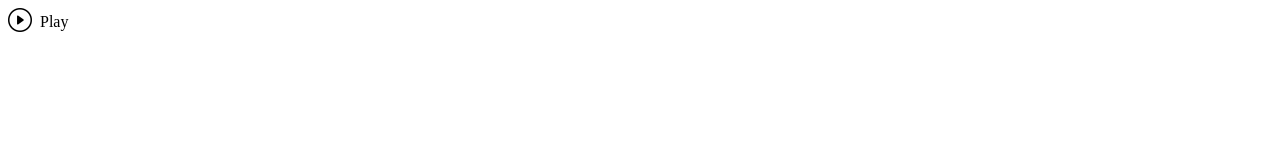
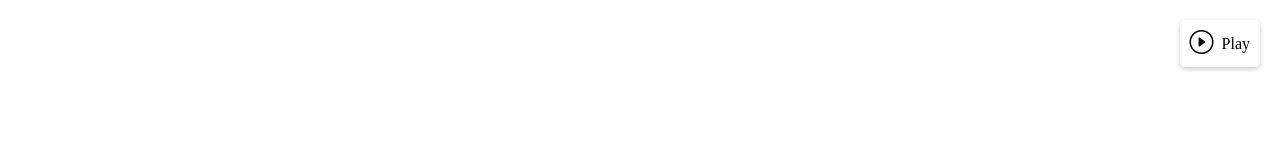
Before and after one commit to Wedding-Invitation-DP/musik.coba, a plain HTML site: page index.html in a window 1280 px wide. Drawn offline with nearby package versions, Linux system fonts and the light colour scheme.

Commit message:
Update index.html

```diff
--- a/index.html
+++ b/index.html
@@ -5,54 +5,40 @@
     <meta name="viewport" content="width=device-width, initial-scale=1.0">
     <title>Audio Player</title>
     <link rel="stylesheet" href="https://cdn.jsdelivr.net/npm/bootstrap-icons@1.5.0/font/bootstrap-icons.css">
+    <style>
+        /* Styling untuk kontrol audio di pojok kanan atas */
+        #audio-control {
+            position: fixed;
+            top: 20px;
+            right: 20px;
+            z-index: 1000;
+            display: flex;
+            align-items: center;
+            background-color: rgba(255, 255, 255, 0.8); /* Background semi-transparan */
+            padding: 10px;
+            border-radius: 5px;
+            box-shadow: 0 2px 5px rgba(0, 0, 0, 0.2);
+        }
+    </style>
 </head>
 <body>
 
-<div id="audio-container">
-    <audio id="song" autoplay loop>
-        <source src="audio/save-and-sound.mp3" type="audio/mp3">
-    </audio>
-
-    <div class="audio-icon-wrapper" style="display: flex; align-items: center; cursor: pointer;">
-        <i class="bi bi-play-circle" style="font-size: 24px;"></i>
-        <span id="play-pause-text" style="margin-left: 8px;">Play</span>
-    </div>
+<div id="audio-control">
+    <i id="audio-icon" class="bi bi-play-circle" style="font-size: 24px; cursor: pointer;"></i>
+    <span id="play-pause-text" style="margin-left: 8px;">Play</span>
 </div>
 
+<audio id="song" autoplay loop>
+    <source src="audio/save-and-sound.mp3" type="audio/mp3">
+</audio>
+
 <script>
-    const rootElement = document.querySelector(":root");
-    const audioIconWrapper = document.querySelector('.audio-icon-wrapper');
-    const audioIcon = document.querySelector('.audio-icon-wrapper i');
-    const song = document.querySelector('#song');
+    const audioIcon = document.getElementById('audio-icon');
     const playPauseText = document.getElementById('play-pause-text');
-    let isPlaying = false;
+    const song = document.getElementById('song');
+    let isPlaying = true; // Set to true for auto play
 
-    function disableScroll() {
-        scrollTop = window.pageYOffset || document.documentElement.scrollTop;
-        scrollLeft = window.pageXOffset || document.documentElement.scrollLeft;
-
-        window.onscroll = function () {
-            window.scrollTo(scrollTop, scrollLeft);
-        }
-
-        rootElement.style.scrollBehavior = 'auto';
-    }
-
-    function enableScroll() {
-        window.onscroll = function () { }
-        rootElement.style.scrollBehavior = 'smooth';
-        playAudio();
-    }
-
-    function playAudio() {
-        song.volume = 1.0;
-        audioIconWrapper.style.display = 'flex';
-        song.play();
-        isPlaying = true;
-        playPauseText.textContent = 'Pause'; // Update text to Pause
-    }
-
-    audioIconWrapper.onclick = function () {
+    audioIcon.onclick = function () {
         if (isPlaying) {
             song.pause();
             audioIcon.classList.remove('bi-play-circle');
@@ -64,11 +50,8 @@
             audioIcon.classList.add('bi-play-circle');
             playPauseText.textContent = 'Pause'; // Update text to Pause
         }
-
         isPlaying = !isPlaying;
     }
-
-    disableScroll();
 </script>
 
 </body>
```
